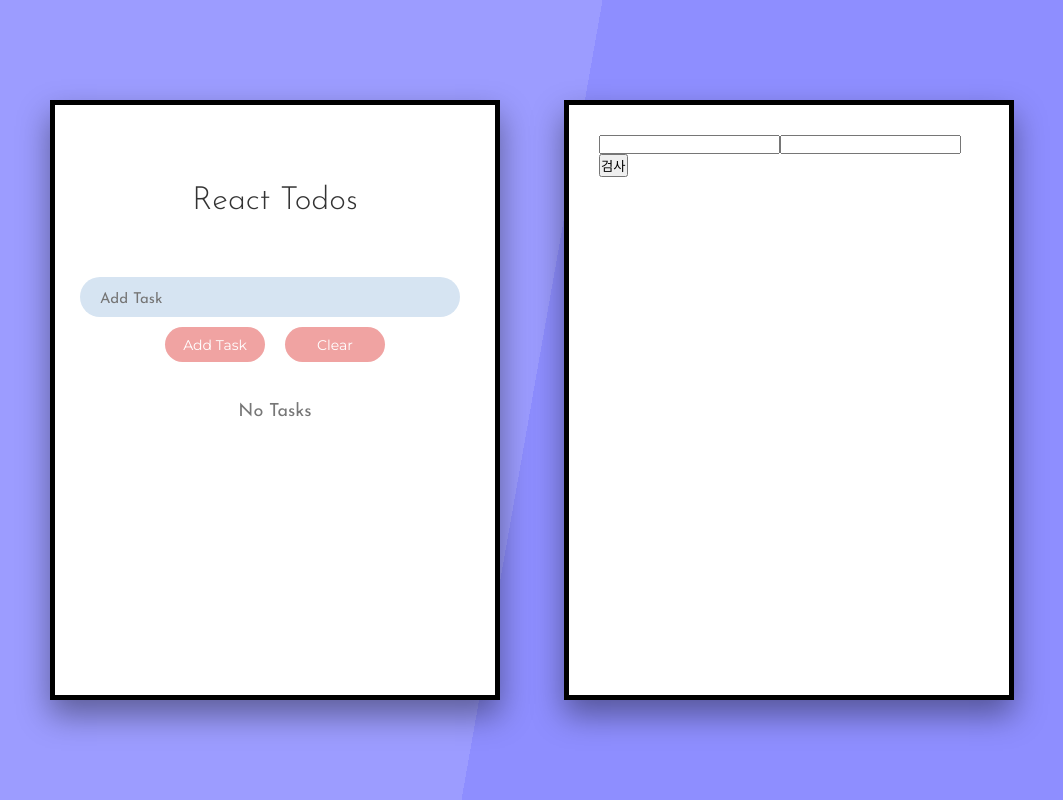
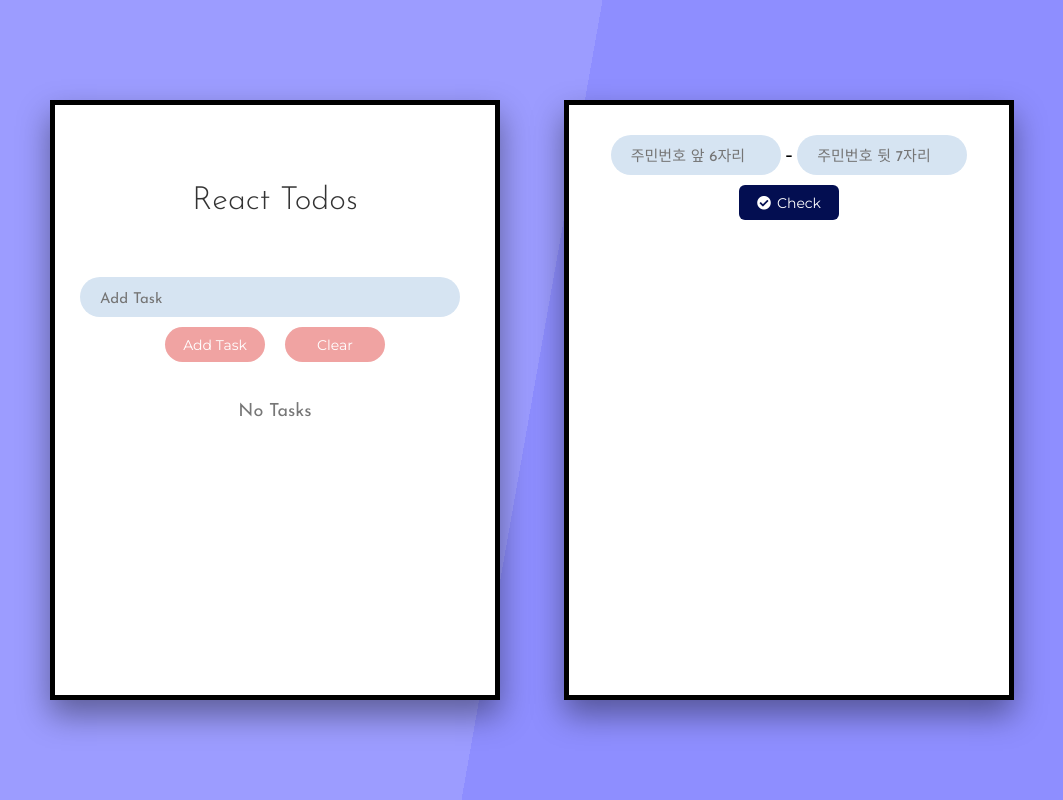
Before and after one commit to idenhan/react-todos, a React (Create React App) app: page / in a window 1280 px wide. Shown: the whole page, without its empty margins (108-1171 px from the left). Built offline with nearby package versions, Linux system fonts and the light colour scheme.

Commit message:
Add CSS Styles To ValidationForm

```diff
--- a/src/components/ValidationForm.jsx
+++ b/src/components/ValidationForm.jsx
@@ -57,21 +57,37 @@ const ValidationForm = () => {
   };
 
   return (
+    <form className="form">
       <div>
         <input
           type="text"
-        id="jumin1"
+          className="vali-input"
+          placeholder="주민번호 앞 6자리"
+          required
           value={juminFirst}
           onChange={handleJuminFirstChange}
         />
+        <span className="gap">-</span>
         <input
           type="text"
-        id="jumin2"
+          className="vali-input"
+          placeholder="주민번호 뒷 7자리"
+          required
           value={juminLast}
           onChange={handleJuminLastChange}
         />
-      <input type="button" value="검사" onClick={() => handleClick()} />
       </div>
+      <div className="buttons">
+        <button
+          type="submit"
+          className="btn check-btn"
+          onClick={() => handleClick()}
+        >
+          <i class="fas fa-check-circle"></i>
+          Check
+        </button>
+      </div>
+    </form>
   );
 };
 
--- a/src/styles/JuminNaver.css
+++ b/src/styles/JuminNaver.css
@@ -1,20 +1,34 @@
-.app-wrapper {
-  background-color: #fff;
-  border: 5px solid black;
-  width: 25%;
-  min-width: 450px;
-  height: 600px;
-  margin-left: 2rem;
-  margin-right: 2rem;
-  padding: 30px;
-  box-sizing: border-box;
-  box-shadow: 0 15px 30px rgba(0, 0, 0, 0.4);
+.vali-input {
+  width: 140px;
+  min-width: 50px;
+  padding: 15px 10px 10px 20px;
+  font-family: 'Josefin Sans', serif;
+  font-size: 15px;
+  color: #030e51;
+  background-color: #d6e4f2;
+  border: none;
+  outline: none;
+  border-radius: 20px;
 }
 
-.main {
-  display: flex;
-  flex-direction: column;
-  align-items: space-between;
-  margin-bottom: 50px;
-  width: 100%;
+.gap {
+  margin: 0.3rem;
+  font-size: 1.3rem;
 }
+
+.check-btn {
+  min-width: 100px;
+  height: 35px;
+  background-color: #030e51;
+  color: #fff;
+  border: none;
+  font-family: 'Montserrat', sans-serif;
+  font-size: 14px;
+  border-radius: 6px;
+  outline: none;
+  cursor: pointer;
+}
+
+.check-btn i {
+  margin-right: 6px;
+}
```
Lines whose indentation alone changed are shown as unchanged.
